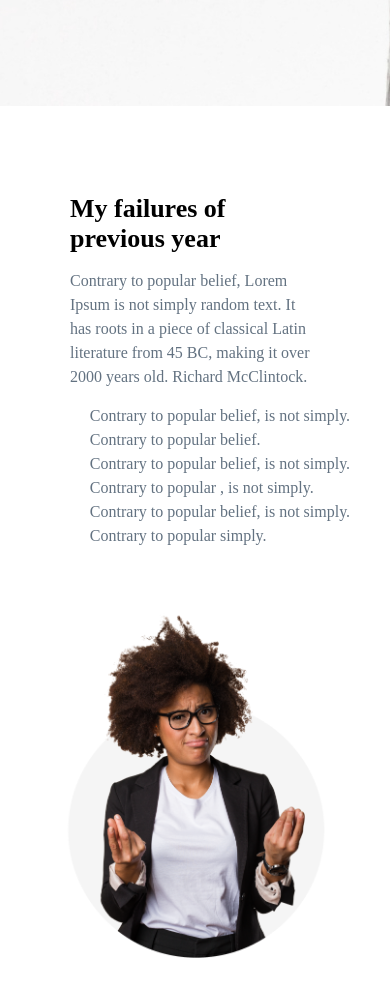
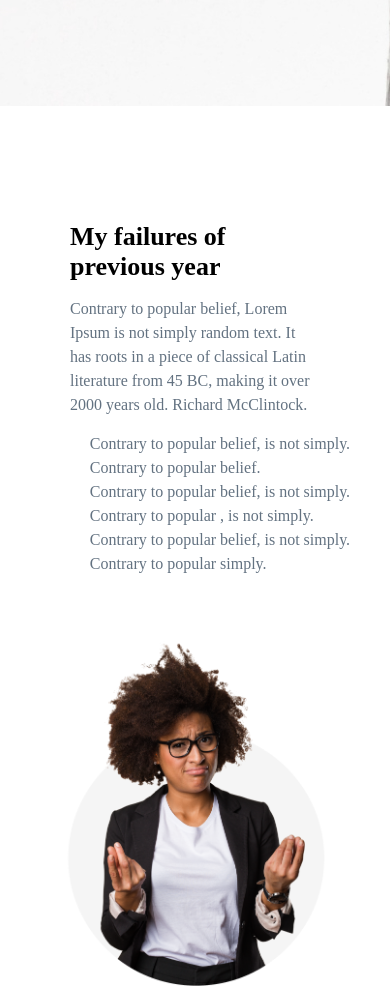
Before and after one commit to RionelxSlovesky/Responsive-Assignment1-ProgrammingHero, a plain HTML site: page index.html in a window 390 px wide. Shown: the part 720-1709 px from the top of the page. Drawn offline with Linux system fonts and the light colour scheme.

Commit message:
fixed minimum height issue

```diff
--- a/styles/style.css
+++ b/styles/style.css
@@ -307,7 +307,7 @@ footer{
     #failure {
         flex-direction: column-reverse;
         justify-content: center;
-        min-height: 800px;
+        min-height: 900px;
         row-gap: 60px;
 
     }
```
